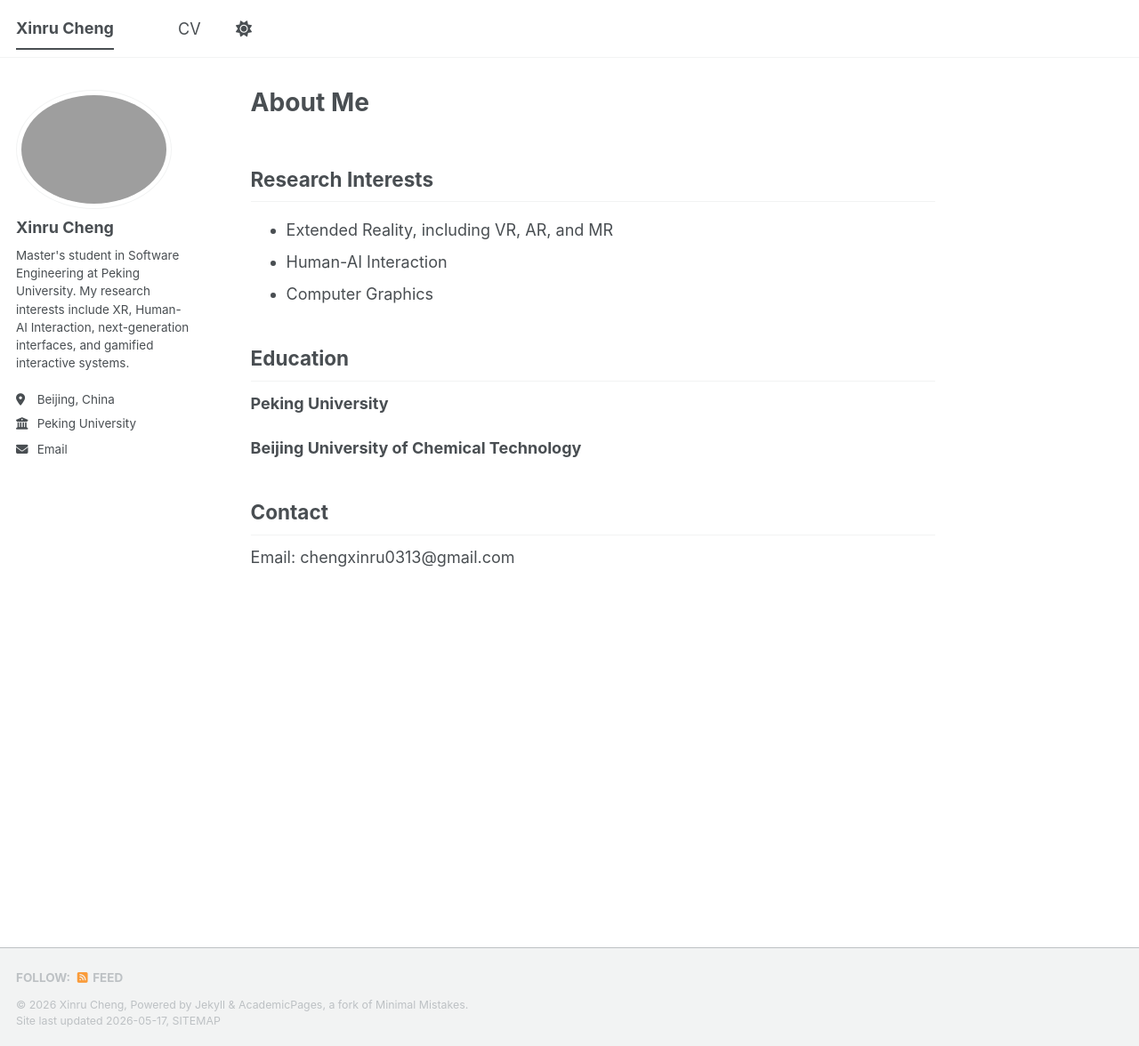
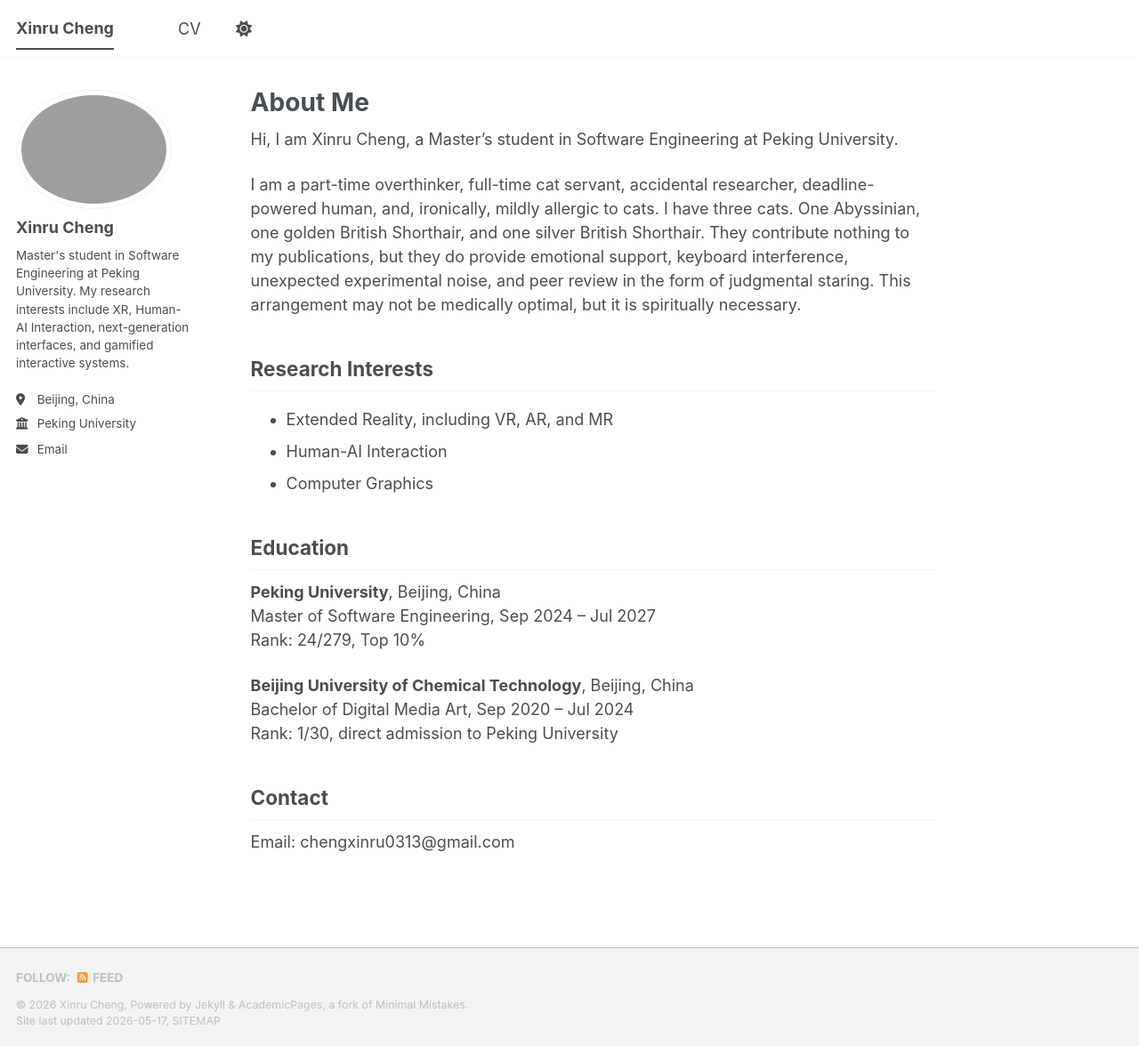
Before and after one commit to raya0313/raya0313.github.io, a Jekyll site: the page built from _pages/about.md, in a window 1280 px wide and 1176 px high. Shown: the whole window at 89% size. Built offline with Jekyll 4.4.1, drawn with Linux system fonts in a browser that asks for light colours; a script bundle is joined from its source files by our own code; library files that are not in the unit come from our copies.

Commit message:
Update about.md

```diff
--- a/_pages/about.md
+++ b/_pages/about.md
@@ -7,7 +7,9 @@
   - /about.html
 ---
 
+Hi, I am Xinru Cheng, a Master's student in Software Engineering at Peking University.
 
+I am a part-time overthinker, full-time cat servant, accidental researcher, deadline-powered human, and, ironically, mildly allergic to cats. I have three cats. One Abyssinian, one golden British Shorthair, and one silver British Shorthair. They contribute nothing to my publications, but they do provide emotional support, keyboard interference, unexpected experimental noise, and peer review in the form of judgmental staring. This arrangement may not be medically optimal, but it is spiritually necessary.
 
 
 ## Research Interests
@@ -18,9 +20,13 @@
 
 ## Education
 
-**Peking University**
+**Peking University**, Beijing, China
+Master of Software Engineering, Sep 2024 – Jul 2027
+Rank: 24/279, Top 10%
 
-**Beijing University of Chemical Technology**
+**Beijing University of Chemical Technology**, Beijing, China
+Bachelor of Digital Media Art, Sep 2020 – Jul 2024
+Rank: 1/30, direct admission to Peking University
 
 ## Contact
 
```
